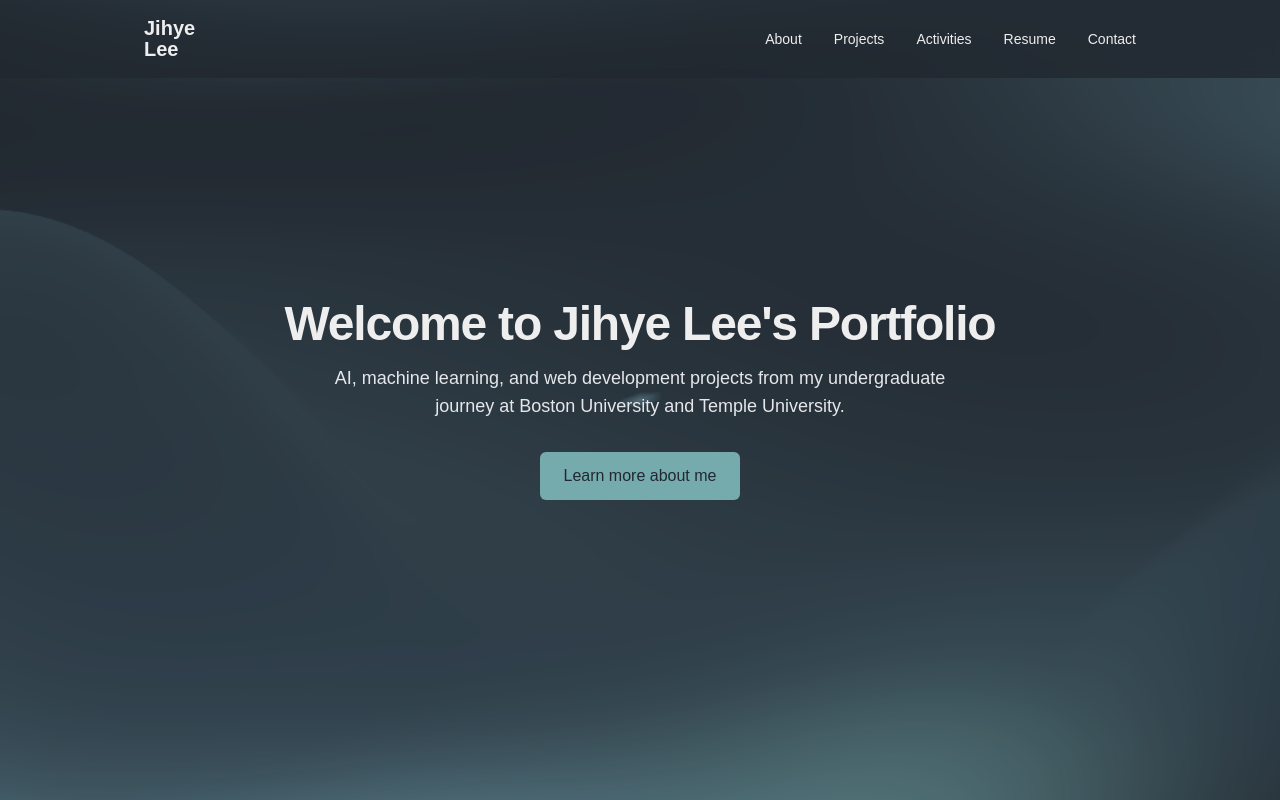
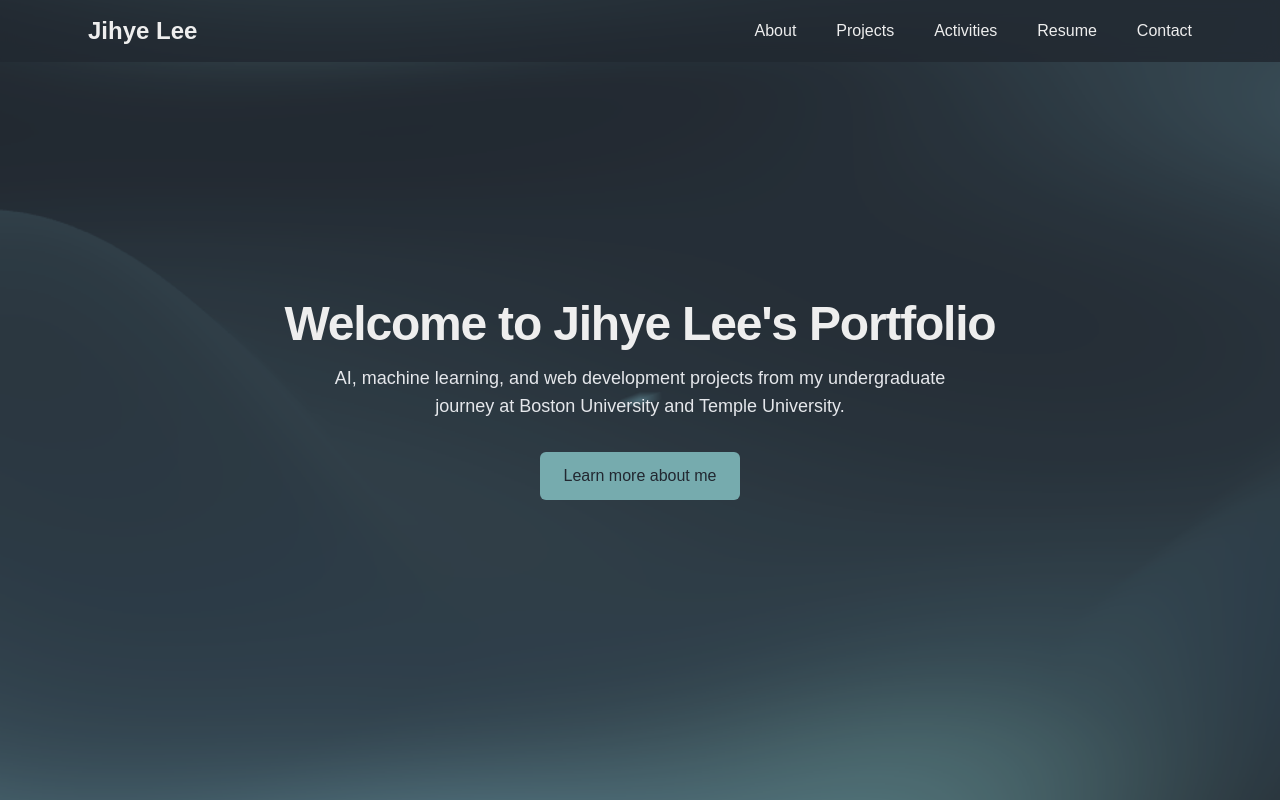
Before and after one commit to jihyeleekr/jihye-personal-webpage, a Next.js app: page / in a window 1280 px wide. Shown: the top 800 px of the page. Built offline with nearby package versions, Linux system fonts and the light colour scheme.

Commit message:
nav bar update2

```diff
--- a/components/Header.tsx
+++ b/components/Header.tsx
@@ -36,23 +36,23 @@ export default function Header() {
             className={`fixed top-0 left-0 right-0 z-30 transition-colors duration-200 ${isScrolled ? "bg-[#222831]/95 shadow-sm" : "bg-[#222831]/85"
                 } backdrop-blur`}
         >
-            <nav className="mx-auto flex max-w-5xl items-center justify-between px-4 py-3 md:py-4">
-                {/*logo*/}
+            <nav className="mx-auto flex max-w-6xl items-center justify-between px-5 md:px-6 py-3 md:py-4">
+                {/* logo name */}
                 <button
                     type="button"
                     onClick={() => handleNavClick("home")}
                     className="text-left"
                 >
-                    <span className="block text-xl font-semibold leading-tight text-[#EEEEEE]">
+                    {/* nav separation */}
+                    <span className="block text-xl md:text-2xl font-semibold text-[#EEEEEE] leading-tight">
                         Jihye
-                    </span>
-                    <span className="block -mt-1 text-xl font-semibold leading-tight text-[#EEEEEE]">
-                        Lee
+                        <span className="md:hidden block" />
+                        <span className="md:inline"> Lee</span>
                     </span>
                 </button>
 
-                {/* desktop ver */}
-                <div className="hidden items-center gap-8 text-sm md:flex">
+                {/* Desktop ver */}
+                <div className="hidden md:flex items-center gap-10 text-base">
                     {NAV_LINKS.map((link) => (
                         <button
                             key={link.id}
@@ -65,7 +65,7 @@ export default function Header() {
                     ))}
                 </div>
 
-                {/* mobile button*/}
+                {/* mobile ver */}
                 <button
                     type="button"
                     onClick={() => setIsOpen((prev) => !prev)}
@@ -96,7 +96,7 @@ export default function Header() {
                     } overflow-hidden`}
             >
                 <div className="border-t border-white/10 bg-[#222831]">
-                    <div className="mx-auto flex max-w-5xl flex-col px-4 py-2">
+                    <div className="mx-auto flex max-w-6xl flex-col px-5 py-2">
                         {NAV_LINKS.map((link) => (
                             <button
                                 key={link.id}
```
